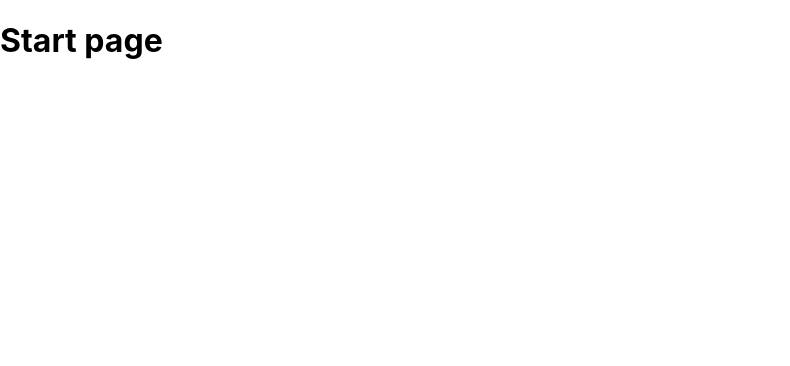
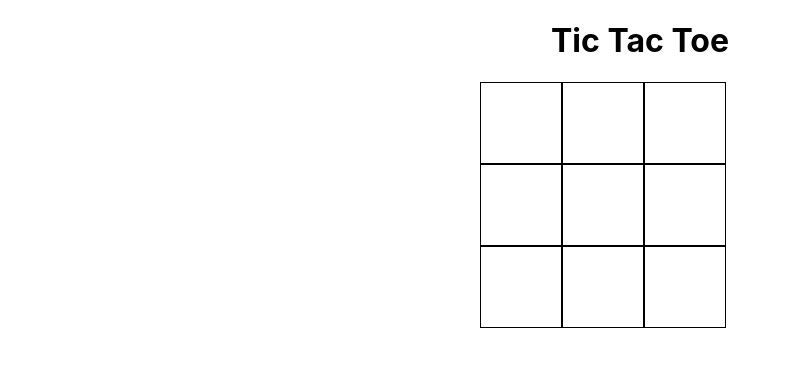
Before and after one commit to SlawomirGawron/react-game, a React (Create React App) app: page / in a window 1280 px wide. Shown: the top 366 px of the page, without its empty margins (0-790 px from the left). Built offline with nearby package versions, Linux system fonts and the light colour scheme.

Commit message:
Working on Tic Tac Toe game.

```diff
--- a/package.json
+++ b/package.json
@@ -3,6 +3,7 @@
   "version": "0.1.0",
   "private": true,
   "dependencies": {
+    "node-sass": "^4.12.0",
     "prop-types": "^15.7.2",
     "react": "^16.8.6",
     "react-dom": "^16.8.6",
--- a/src/App.js
+++ b/src/App.js
@@ -1,10 +1,12 @@
 import React from 'react';
 import './App.css';
+import SnakeGame from "./components/SnakeGame/SnakeGame";
+import TicTacToeGame from './components/TicTacToeGame/TicTacToeGame';
 
 function App() {
   return (
     <div className="App">
-      <h1>Start page</h1>
+        <TicTacToeGame/>
     </div>
   );
 }
--- /dev/null
+++ b/src/components/SnakeGame/Snake/Snake.js
@@ -0,0 +1,20 @@
+import React, { Component } from 'react';
+
+class Snake extends Component {
+    constructor(props) {
+        super(props);
+        this.state = {
+            myVar: "state"
+        };
+    }
+
+    render() {
+        return (
+            <div>
+                <h1>SSSS</h1>
+            </div>
+        );
+    }
+}
+
+export default Snake;
--- /dev/null
+++ b/src/components/SnakeGame/SnakeGame.js
@@ -0,0 +1,15 @@
+import React, { Component } from 'react';
+import Snake from './Snake/Snake';
+
+class SnakeGame extends Component {
+    render() {
+        return (
+            <div>
+                <h1>Snake Game</h1>
+                <Snake></Snake>
+            </div>
+        );
+    }
+}
+
+export default SnakeGame;
--- /dev/null
+++ b/src/components/TicTacToeGame/TicTacToeGame.js
@@ -0,0 +1,38 @@
+import React, { Component } from 'react';
+import './TicTacToeGame.scss';
+
+class TicTacToeGame extends Component {
+    constructor(props) {
+        super(props);
+        this.state = {
+            board: Array(9).fill(null)
+        };
+        this.Box = this.state.board.map((box, index) =>
+            <div
+                key={index}
+                className="tic-tac-toe-box"
+                onClick={() => this.handleClick(index)}
+            >
+                {box}
+            </div>
+        );
+    }
+
+    handleClick(index) {
+        console.log(index);
+    }
+
+    render() {
+
+        return (
+            <div className="tic-tac-toe-container">
+                <h1>Tic Tac Toe</h1>
+                <div className="tic-tac-toe-board">
+                    {this.Box}
+                </div>
+            </div>
+        );
+    }
+}
+
+export default TicTacToeGame;
--- /dev/null
+++ b/src/components/TicTacToeGame/TicTacToeGame.scss
@@ -0,0 +1,17 @@
+.tic-tac-toe-container {
+  text-align: center;
+}
+
+.tic-tac-toe-box {
+  width: 80px;
+  height: 80px;
+  border: 1px solid black;
+  display: inline-block;
+  line-height: 80px;
+}
+
+.tic-tac-toe-board {
+  display: inline-flex;
+  flex-wrap: wrap;
+  width: 320px;
+}
```
Also changed, not shown: src/components/SnakeGame/Snake/Snake.scss (added), src/components/SnakeGame/SnakeGame.scss (added), 1 other file (tests, documents, lock files or other folders).
